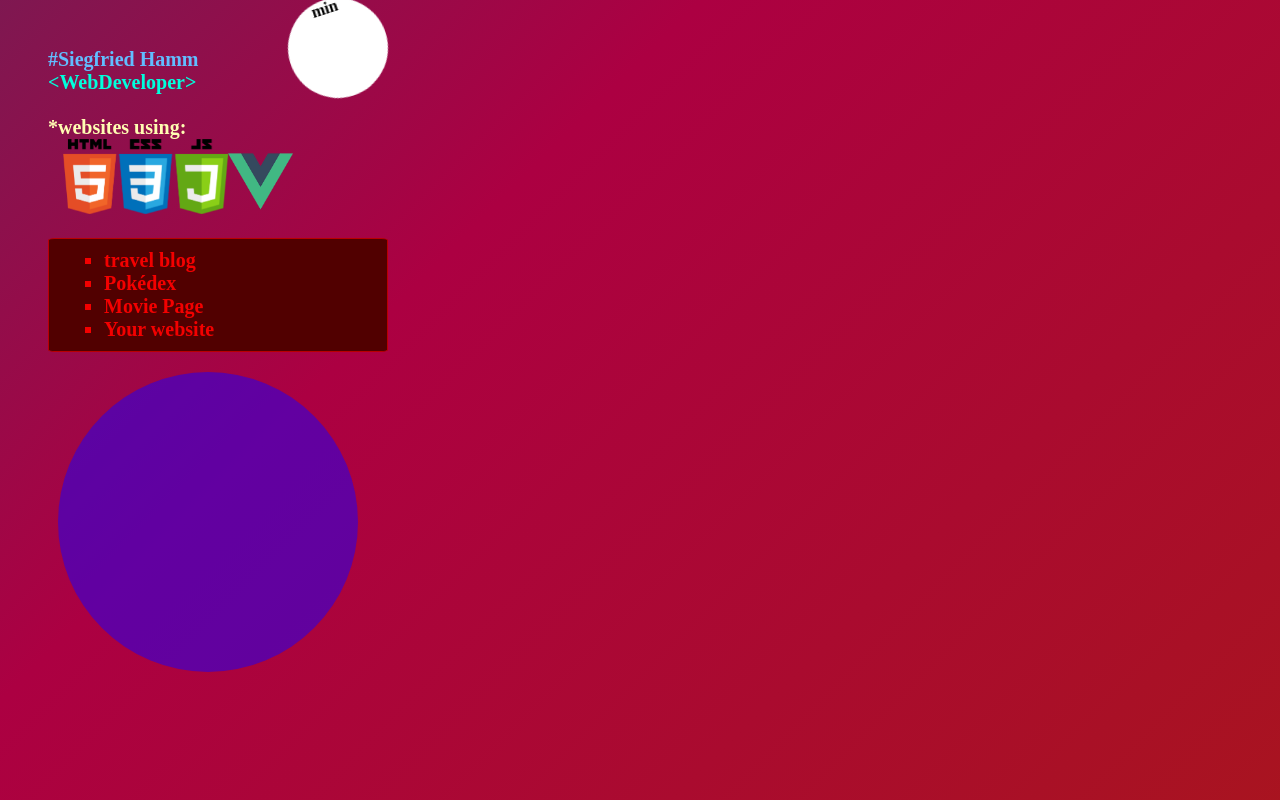
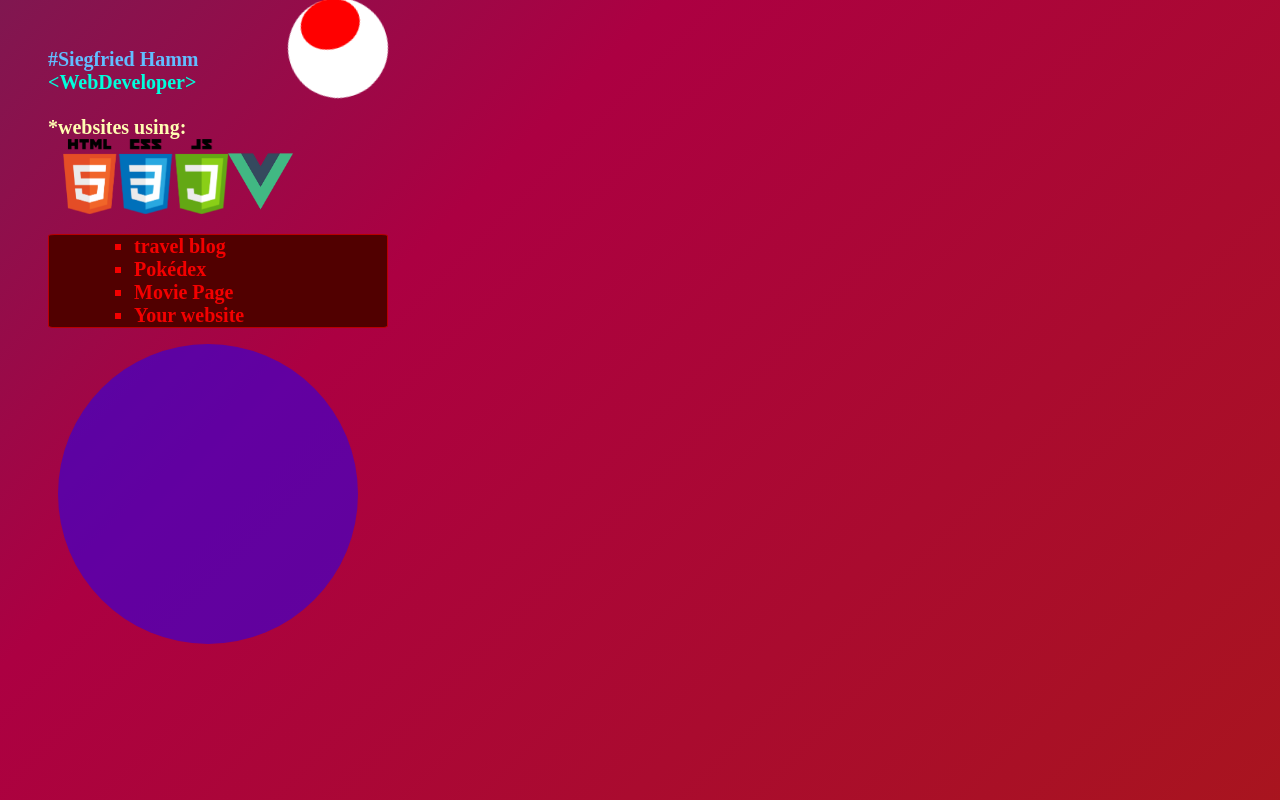
Before and after one commit to siggi-ai/newport, a Vue app: page / in a window 1280 px wide. Built offline with nearby package versions, Linux system fonts and the light colour scheme; a web font is replaced by a local one.

Commit message:
funny olive

```diff
--- a/src/App.vue
+++ b/src/App.vue
@@ -19,11 +19,11 @@
     <img class="vue-logo" :src="Logo" />
     <br />
 
-    <ul class="list">
-      <li>travel blog</li>
-      <li>Pokédex</li>
-      <li>Movie Page</li>
-      <li>Your website</li>
+    <ul class="listbox">
+      <li class="list">travel blog</li>
+      <li class="list">Pokédex</li>
+      <li class="list">Movie Page</li>
+      <li class="list">Your website</li>
     </ul>
 
     <div class="circles">
@@ -57,7 +57,6 @@ for (var i = 0, j = 10; i < 10; i++, j--) console.log(i * j);
 <style>
 body {
   display: flex;
-/*   background-color: #000; */
   padding: 40px;
   background: linear-gradient(-45deg, #a52600, #ac0042, #005a7a, #006e55);
   background-size: 400% 400%;
@@ -132,19 +131,18 @@ body {
 }
 
 .list {
+  margin-left: 45px;
   font-family: "Bungee Hairline";
   font-size: 20px;
   font-weight: bold;
   color: #f30000;
   list-style: square;
-  padding: 10px;
+}
+
+.listbox {
   border: 1px solid #b90000;
   border-radius: 2%;
   background-color: rgb(81 0 0);
-}
-
-li {
-  margin-left: 45px;
 }
 
 .circles {
--- a/src/components/Clock.vue
+++ b/src/components/Clock.vue
@@ -5,9 +5,7 @@
       rel="stylesheet"
     />
     <div class="box1">
-      <strong>
-        &nbsp;&nbsp;&nbsp;&nbsp;&nbsp;&nbsp;&nbsp;&nbsp;&nbsp;min</strong
-      >
+      <div class="box2"></div>
     </div>
   </div>
 </template>
@@ -44,9 +42,11 @@ export default {
 }
 
 .box2 {
-  width: 100px;
-  height: 20px;
-  background-color: #ff0000;
+  background-color: red;
+  width: 60px;
+  height: 50px;
+  border-radius: 50%;
+  margin-left: 20px;
 }
 
 p {
```
